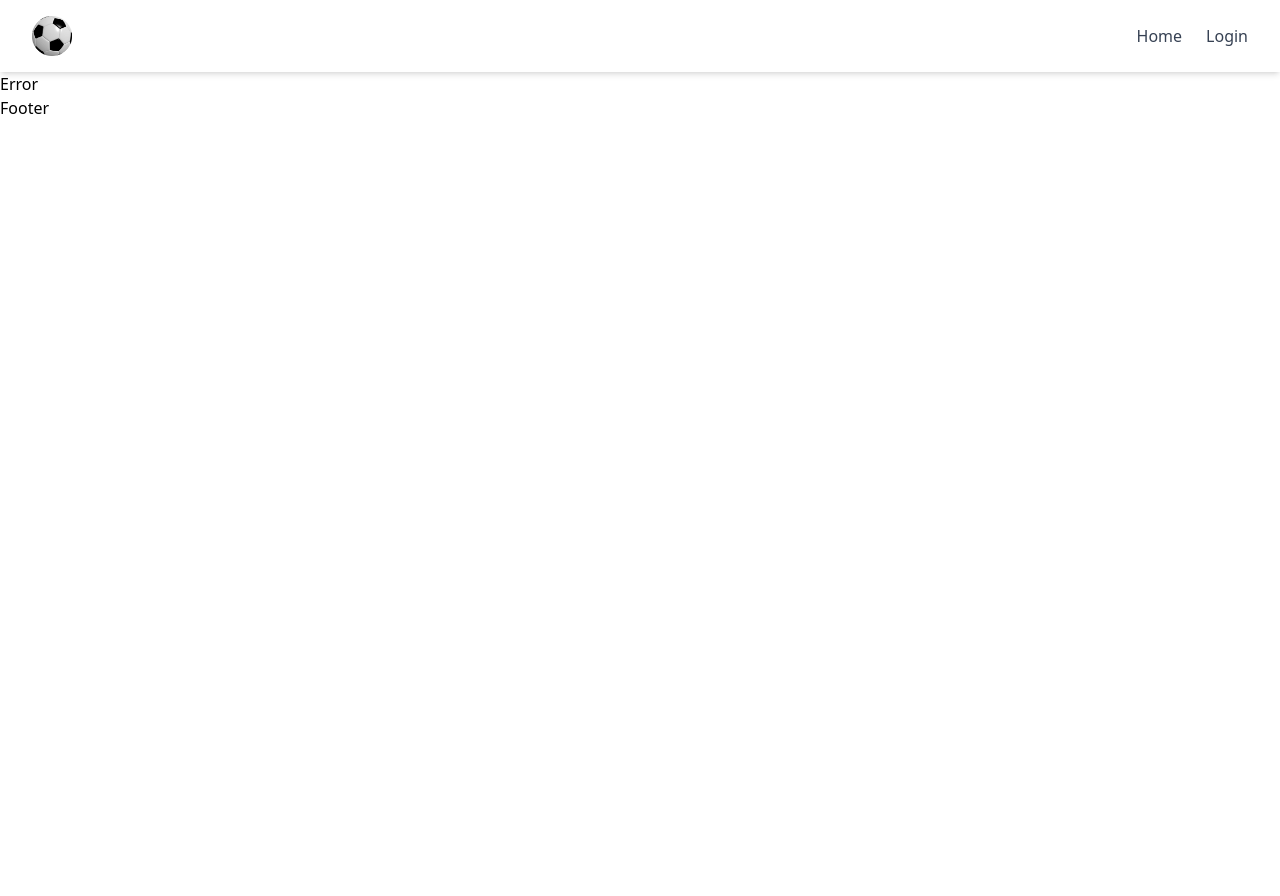
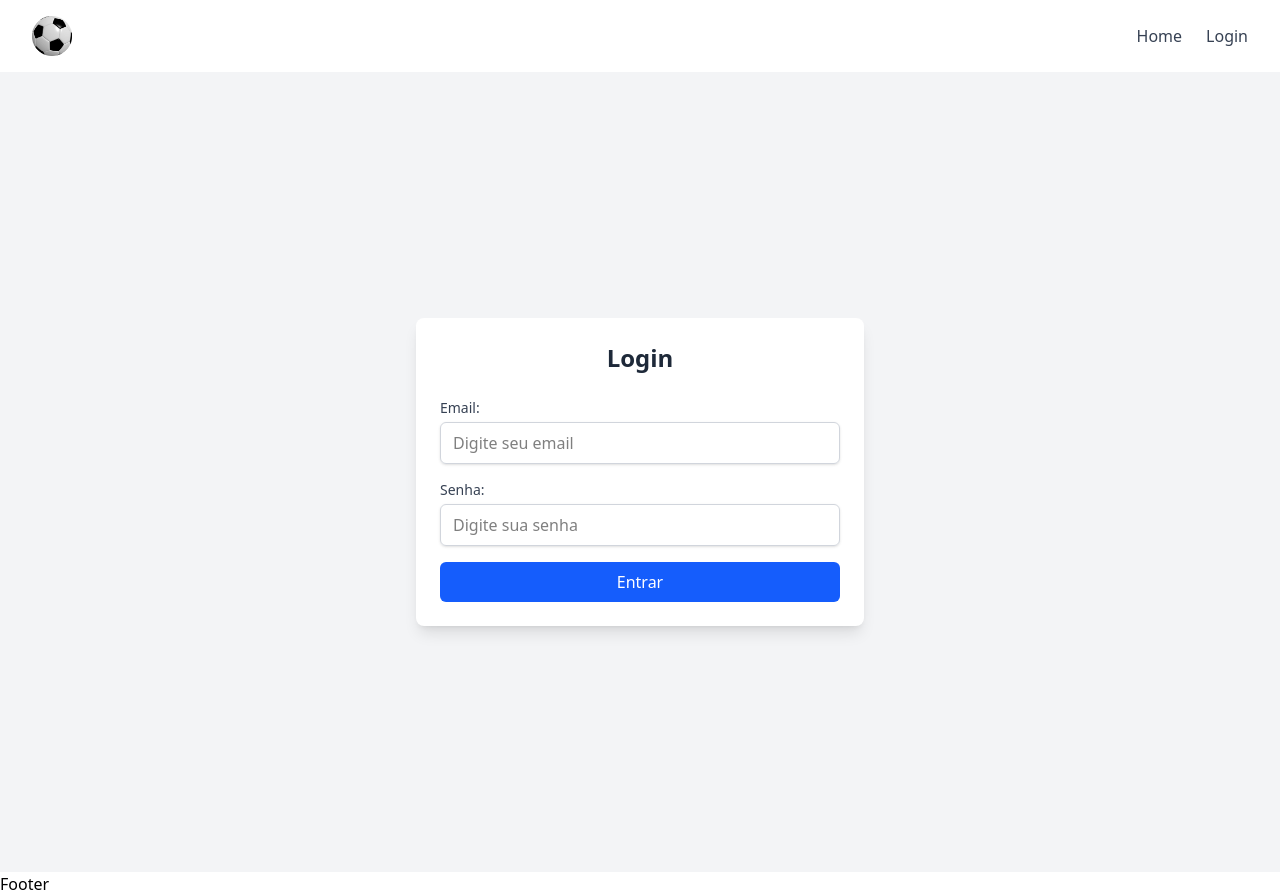
Before and after one commit to FutDelas/Sprint3, a React (Vite) app: page /cadastro in a window 1280 px wide. Before the commit the page ends 800 px from the top, so only its background shows below. Built offline with nearby package versions, Linux system fonts and the light colour scheme.

Commit message:
Ajustando o nome de Login para Cadastro

```diff
--- a/src/App.jsx
+++ b/src/App.jsx
@@ -2,7 +2,7 @@ import { BrowserRouter, Route, Routes} from "react-router-dom"
 import Nav from './components/Nav'
 import Footer from './components/Footer'
 import Home from './routes/Home'
-import Login from './routes/Login'
+import Cadastro from './routes/Cadastro'
 import Error from './routes/Error'
 
 function App() {
@@ -16,7 +16,7 @@ function App() {
 
         <Route path="/" element={<Home/>}/>
 
-        <Route path="/login" element={<Login/>}/>
+        <Route path="/cadastro" element={<Cadastro/>}/>
 
       </Routes>
     </main>
--- a/src/components/Nav.jsx
+++ b/src/components/Nav.jsx
@@ -11,7 +11,7 @@ const Nav = () => {
             <Link to="/" className="text-gray-700 hover:text-blue-600 font-medium transition-colors duration-200">Home</Link>
           </li>
           <li>
-            <Link to="/login" className="text-gray-700 hover:text-blue-600 font-medium transition-colors duration-200">Login</Link>
+            <Link to="/cadastro" className="text-gray-700 hover:text-blue-600 font-medium transition-colors duration-200">Login</Link>
           </li>
         </ul>
       </nav>
--- a/src/routes/Login.jsx
+++ b/src/routes/Cadastro.jsx
@@ -1,7 +1,7 @@
 import { useState, useEffect } from 'react';
 import { useForm } from 'react-hook-form';
 
-const Login = () => {
+const Cadastro = () => {
   const { register, handleSubmit, reset } = useForm();
   const [users, setUsers] = useState([]);
   const [message, setMessage] = useState("");
@@ -54,4 +54,4 @@ const Login = () => {
   );
 };
 
-export default Login;
+export default Cadastro;
```
